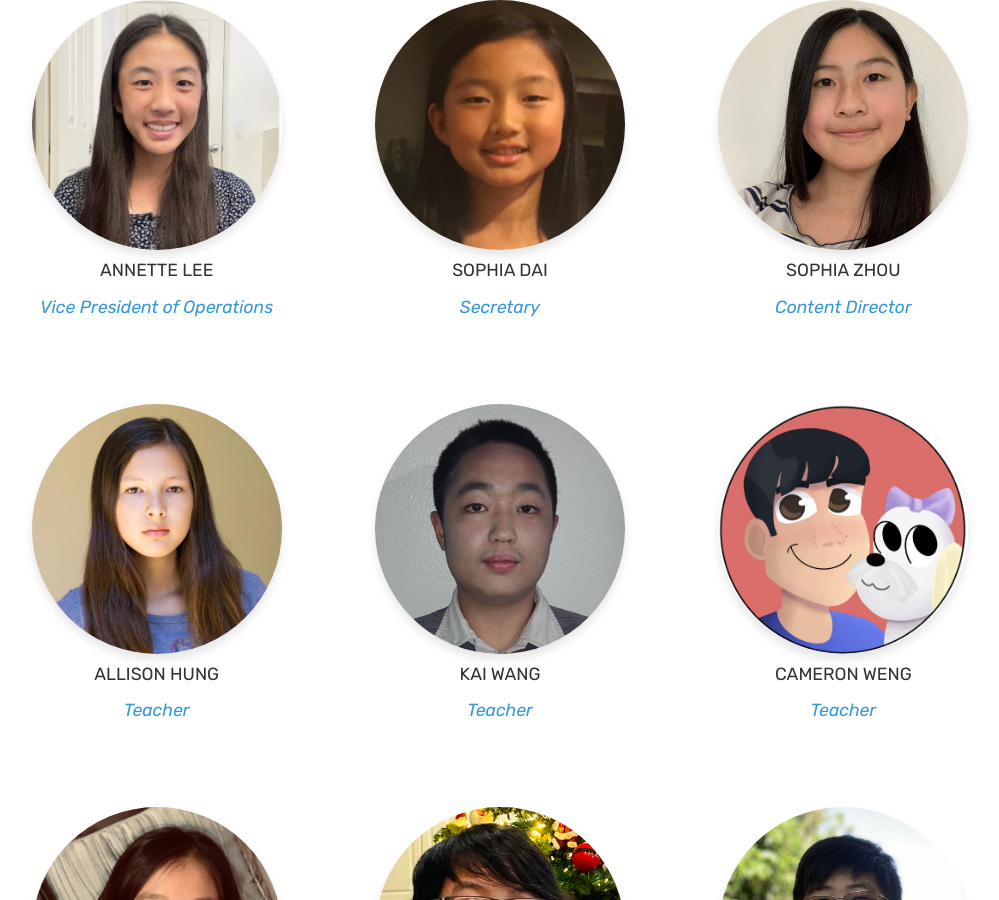
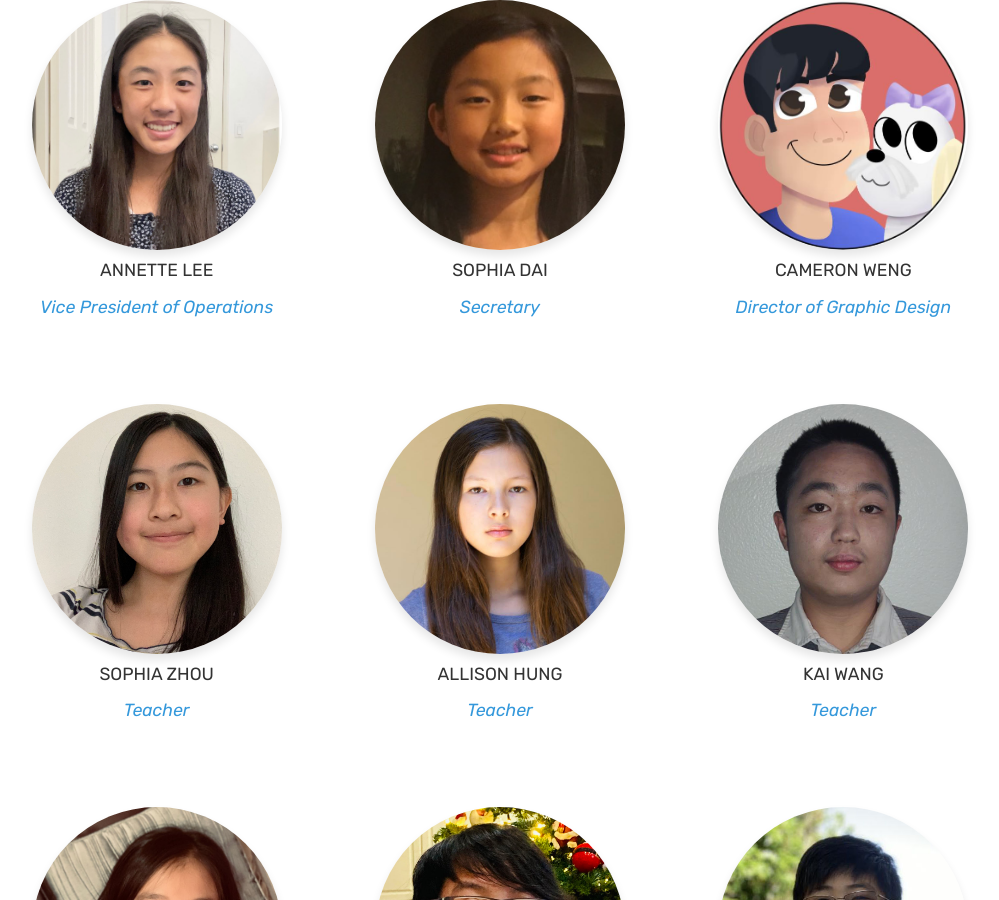
Before and after one commit to irvinecodingclub/irvinecodingclub.github.io, a Jekyll site: the page built from about.md, in a window 1280 px wide and 900 px high, scrolled down 747 px. Shown: the whole window, without its empty margins (140-1139 px from the left). Built offline with Jekyll 4.4.1, drawn with Linux system fonts in a browser that asks for light colours.

Commit message:
cam change

```diff
--- a/about.md
+++ b/about.md
@@ -44,9 +44,15 @@
             </div>
 
             <div class="pe">
+              <img src="/assets/images/cameron.jpeg" alt="rafeh">
+              <div class="p-name">Cameron Weng</div>
+              <div class="p-des">Director of Graphic Design</div>
+            </div>
+
+            <div class="pe">
               <img src="/assets/images/sopz.png" alt="rafeh">
               <div class="p-name">Sophia Zhou</div>
-              <div class="p-des">Content Director</div>
+              <div class="p-des">Teacher</div>
             </div>
 
             <div class="pe">
@@ -61,11 +67,6 @@
               <div class="p-des">Teacher</div>
             </div>
 
-            <div class="pe">
-              <img src="/assets/images/cameron.jpeg" alt="rafeh">
-              <div class="p-name">Cameron Weng</div>
-              <div class="p-des">Teacher</div>
-            </div>
 
             <div class="pe">
               <img src="/assets/images/sarahchen.jpg" alt="rafeh">
```
